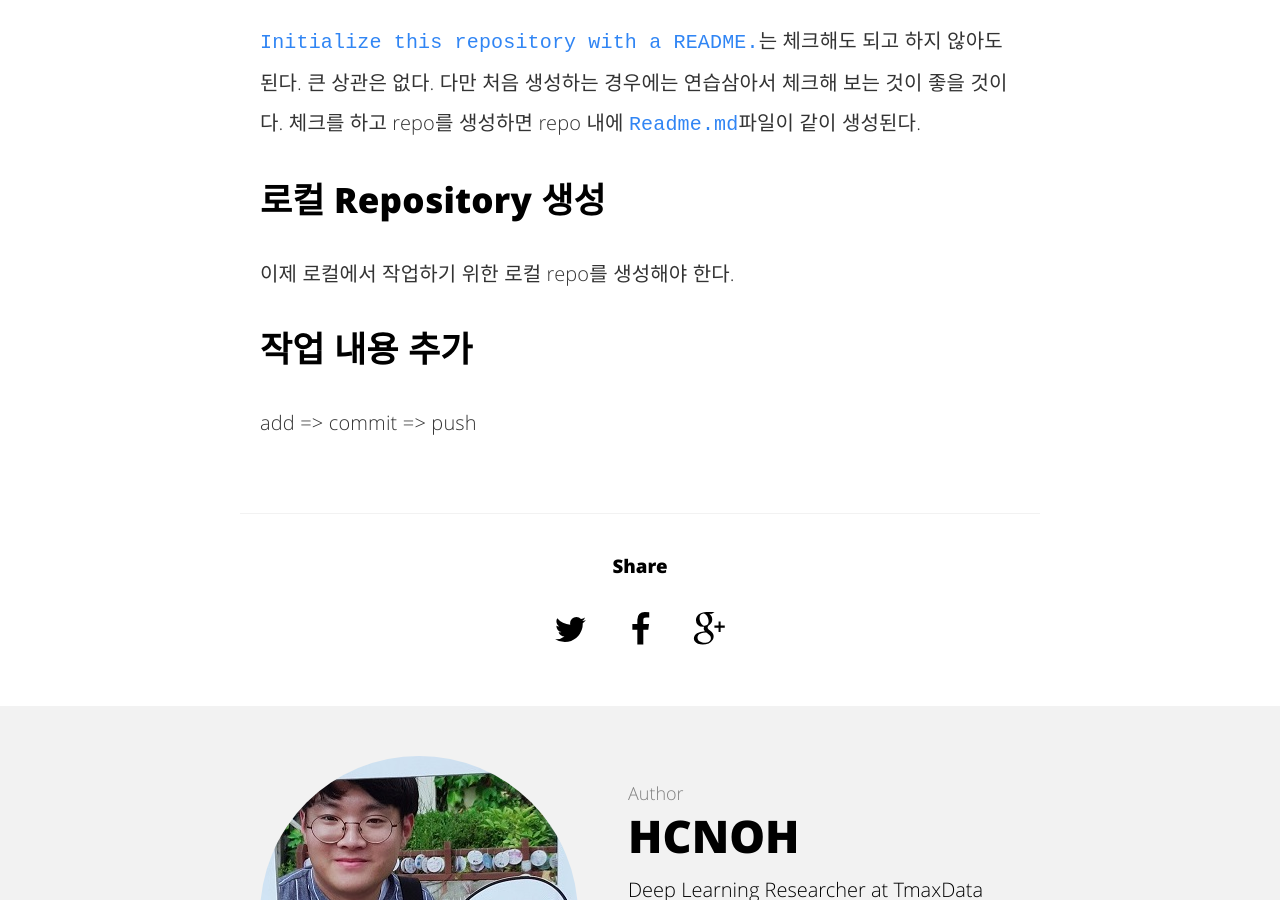
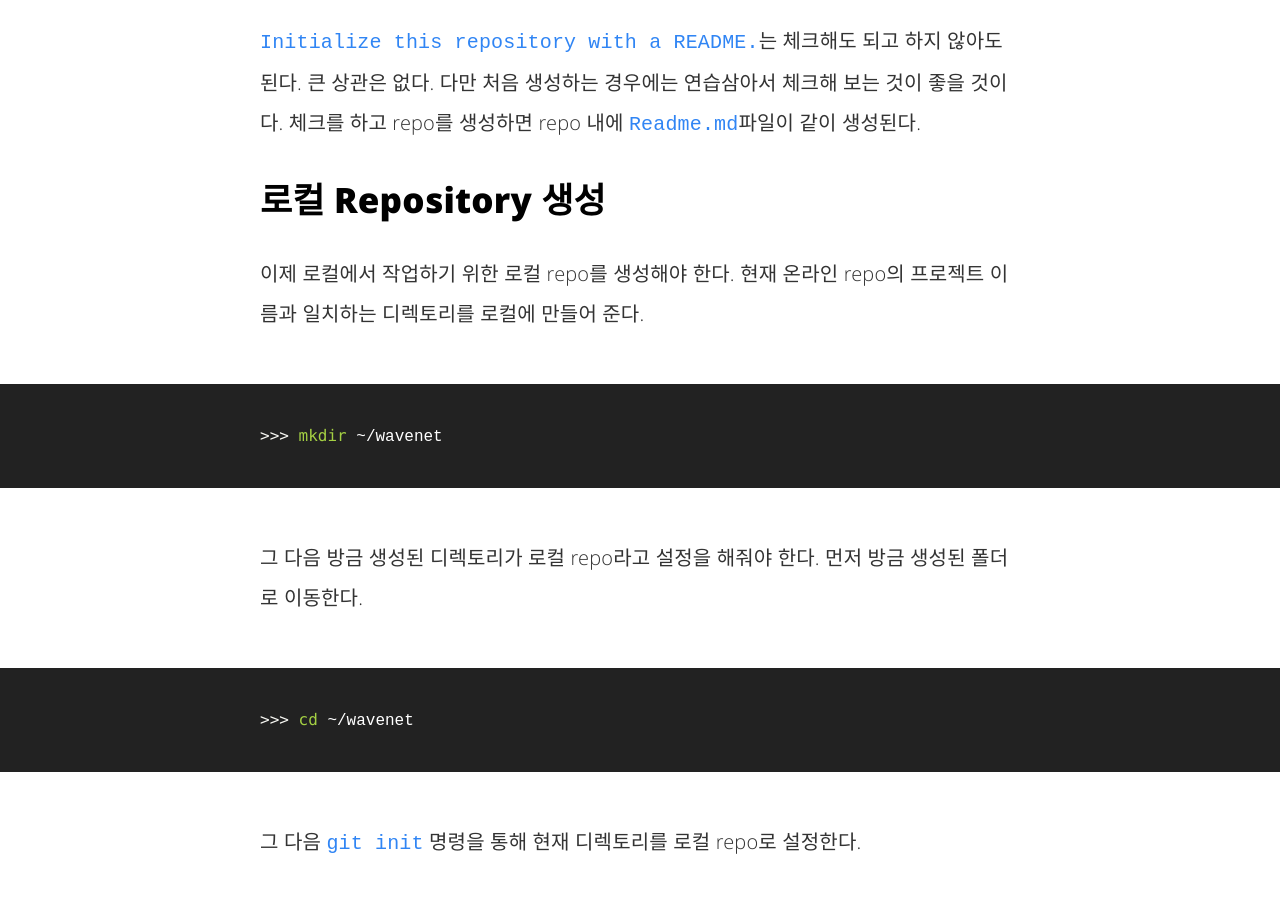
Before and after one commit to hcnoh/blog-prev, a Jekyll site: the page built from _posts/2018-08-20-git-basic-usage.md, in a window 1280 px wide and 900 px high, scrolled down 2715 px. Built offline with Jekyll 4.4.1, drawn with Linux system fonts in a browser that asks for light colours; comment, search, counter and statistics services are not loaded; some of the changed text lies outside the part shown.

Commit message:
Update 2018-08-20-git-basic-usage.md

```diff
--- a/_posts/2018-08-20-git-basic-usage.md
+++ b/_posts/2018-08-20-git-basic-usage.md
@@ -17,14 +17,11 @@ twitter_text: 'Git 기본 사용법'
 [https://rogerdudler.github.io/git-guide/index.ko.htm](https://rogerdudler.github.io/git-guide/index.ko.html)
 [https://nolboo.kim/blog/2013/10/06/github-for-beginner/](https://nolboo.kim/blog/2013/10/06/github-for-beginner/)
 
-
 ## Git이란?
 어떤 프로젝트를 여러 명의 개발자가 공동으로 작업하는 경우를 생각해보자. 어떤 개발자 A가 특정 소스코드를 작업하고 있을때 다른 개발자 B가 동시에 이 소스코드에서 작업을 수행하기 시작한다. A는 작업을 완료하여 저장하여 서버에 업로드를 하였고 B는 여전히 이전 소스코드에 작업을 하고 있다. B가 작업을 끝내고 업로드를 하는 순간 A가 작업한 내용은 지워지던가 아니면 중복되게 될 것이다. 따라서 이러한 공동 작업 환경에서는 버전 관리가 매우 중요한 이슈가 될 것이다. 이러한 프로젝트의 버전을 관리해주는 소프트웨어가 바로 Git이다.
 
-
 ## Git 작업의 구성 요소
 Git 작업의 구성 요소는 크게 로컬 Repository와 온라인 Repository로 나뉘어진다. 온라인 Repository가 origin이 되어서 여러 명의 개발자들이 자신들의 로컬 Repository로 branch를 따와서 작업을 하여 자신만의 버전을 만든다. 작업을 끝낸 후에 프로젝트의 메인 디렉토리인 master branch에 자신들의 branch를 합친다.
-
 
 ## Git 초기 설정
 일단 Git이 설치가 되었다면 자신의 로컬 컴퓨터에서 Git의 config를 설정함으로써 초기 설정을 수행할 수 있다. 이 작업을 위해서는 GitHub (현재 우리 연구소에서는 업무용으로 GitLab을 사용한다.)의 계정이 필요하다.
@@ -36,16 +33,26 @@ Git 작업의 구성 요소는 크게 로컬 Repository와 온라인 Repository
 {% endhighlight %}
 여기서 이메일과 이름이 GitHub 계정을 생성할 때 사용한 정보들과 일치한다는 점을 기억하자. 이러한 config 설정을 통해 commit하는 과정에서 매번 저런 정보들을 타이핑할 필요가 없을 것이다.
 
-
 ## 온라인 Repository 생성
 Git으로 작업을 수행하기 위해서는 origin이 될 온라인 Repository의 생성이 선행되어야 한다. GitHub를 사용한다면 GitHub.com에 접속하여 `new repository page`로 들어가서 새로운 Repository를 생성한다. 일반적으로 Repository을 줄여서 repo라고 부른다.
 
 `Initialize this repository with a README.`는 체크해도 되고 하지 않아도 된다. 큰 상관은 없다. 다만 처음 생성하는 경우에는 연습삼아서 체크해 보는 것이 좋을 것이다. 체크를 하고 repo를 생성하면 repo 내에 `Readme.md`파일이 같이 생성된다.
 
-
 ## 로컬 Repository 생성
-이제 로컬에서 작업하기 위한 로컬 repo를 생성해야 한다.
-
+이제 로컬에서 작업하기 위한 로컬 repo를 생성해야 한다. 현재 온라인 repo의 프로젝트 이름과 일치하는 디렉토리를 로컬에 만들어 준다.
+{% highlight bash %}
+>>> mkdir ~/wavenet
+{% endhighlight %}
+그 다음 방금 생성된 디렉토리가 로컬 repo라고 설정을 해줘야 한다. 먼저 방금 생성된 폴더로 이동한다.
+{% highlight bash %}
+>>> cd ~/wavenet
+{% endhighlight %}
+그 다음 `git init` 명령을 통해 현재 디렉토리를 로컬 repo로 설정한다.
+{% highlight bash %}
+>>> git init
+Initialized empty Git repository in /home/hcnoh/wavenet/.git/
+{% endhighlight %}
+초기화가 제대로 되었음을 확인할 수 있다. 이제 현재 디렉토리인 `~/wavenet`은 wavenet 온라인 repo 작업을 위한 로컬 repo로 설정되었다.
 
 ## 작업 내용 추가
 add => commit => push
```
